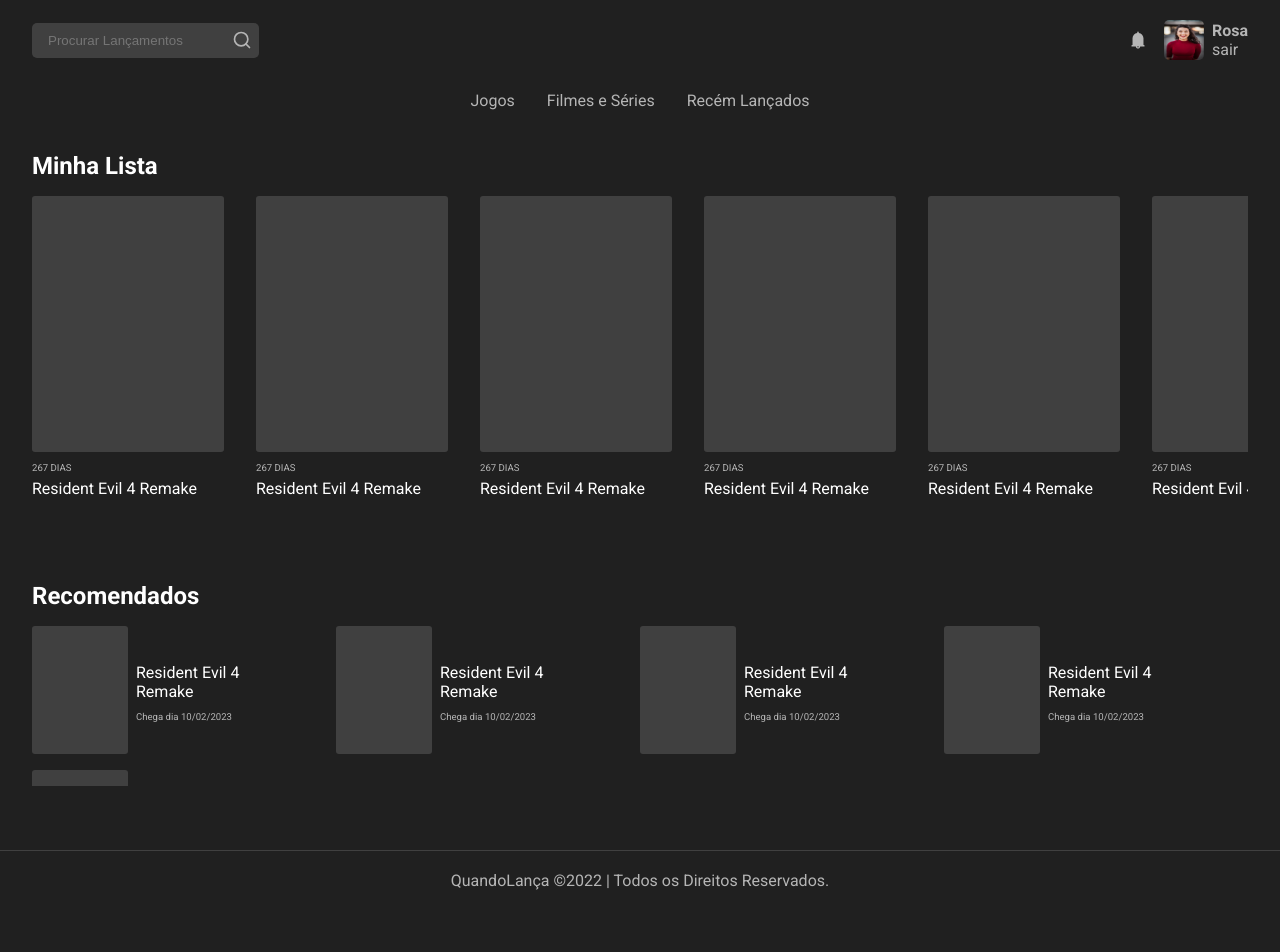
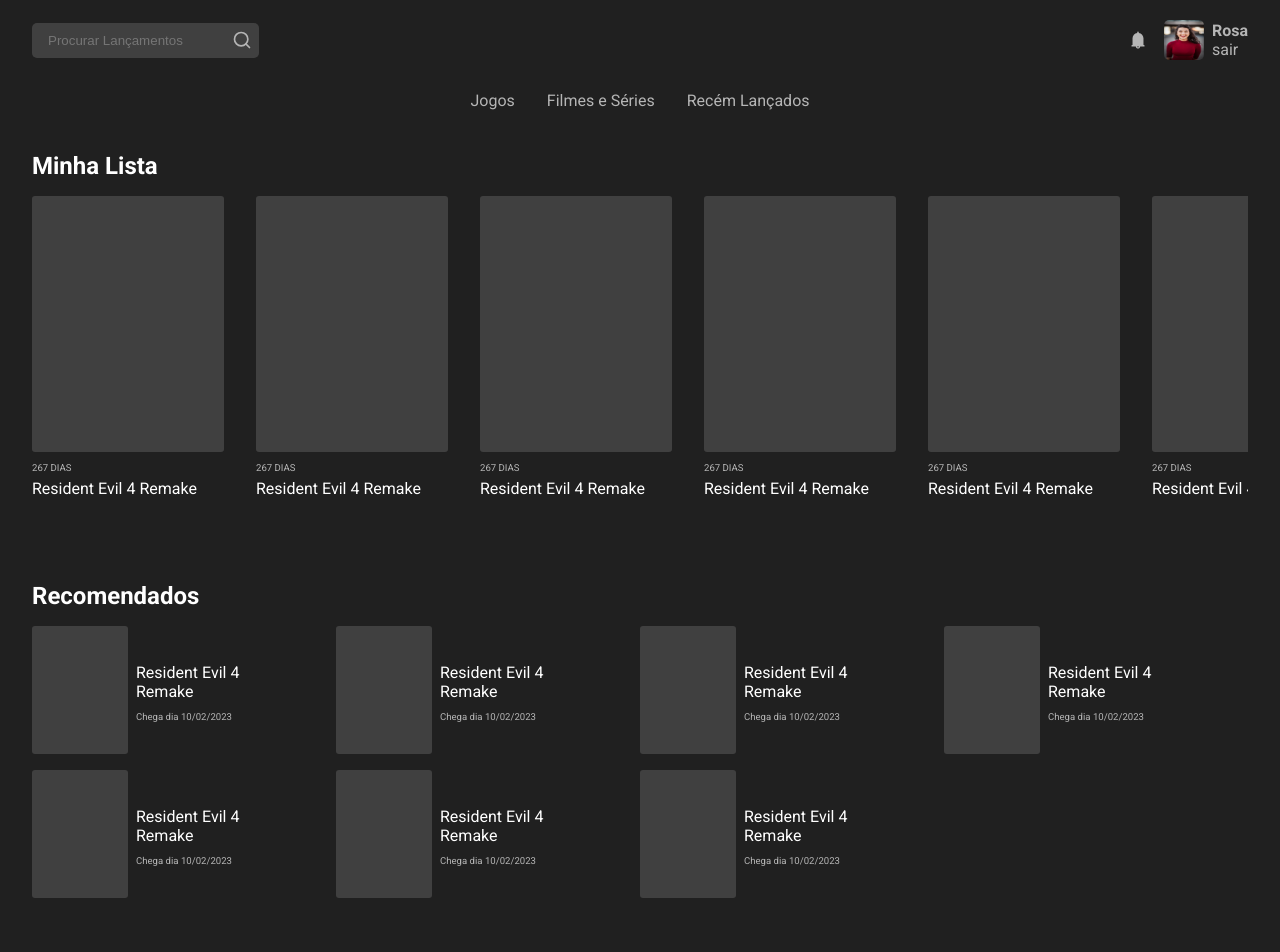
Before and after one commit to rogeritael/quandolanca, a Next.js app: page / in a window 1280 px wide. Shown: the top 952 px of the page. Before the commit the page ends 910 px from the top, so only its background shows below. Built offline with nearby package versions, Linux system fonts and the light colour scheme.

Commit message:
melhorando a visualização da sessão recomendados

```diff
--- a/package.json
+++ b/package.json
@@ -12,6 +12,7 @@
     "@types/react-icons": "^3.0.0",
     "@types/react-modal": "^3.13.1",
     "@types/styled-components": "^5.1.26",
+    "babel-plugin-styled-components": "^2.0.7",
     "next": "13.0.0",
     "react": "18.2.0",
     "react-dom": "18.2.0",
--- a/src/components/RecommendedList/styles.ts
+++ b/src/components/RecommendedList/styles.ts
@@ -3,7 +3,6 @@
 export const Container = styled.section`
     padding: 2rem;
     margin-bottom: 2rem;
-
     h1 {
         margin-bottom: 1rem;
         color: #fff;
@@ -11,9 +10,10 @@
 
     .card-container {
         width: 100%;
-        max-height: 10rem;
+        max-height: 32rem;
         overflow-y: auto;
-        overflow-x: hidden;
+        /* overflow-x: hidden; */
+        /* height: 32rem; */
 
 
         .row {
@@ -30,13 +30,17 @@
     }
     @media (max-width: 768px){
         .card-container .row {
-            display: flex;
+            /* display: flex; */
+            grid-template-columns: repeat(4, 1fr);
             width: max-content;
         }
 
         .card-container {
             overflow-y: hidden;
             overflow-x: auto;
+            ::-webkit-scrollbar-track, ::-webkit-scrollbar,::-webkit-scrollbar-thumb  {
+                display: none;
+            }
         }
     }
 `;
--- a/src/pages/index.tsx
+++ b/src/pages/index.tsx
@@ -22,6 +22,8 @@
         <Card className="type2"/>
         <Card className="type2"/>
         <Card className="type2"/>
+        <Card className="type2"/>
+        <Card className="type2"/>
       </RecommendedList>
     </>
   )
```
Also changed, not shown: 1 other file (tests, documents, lock files or other folders).
